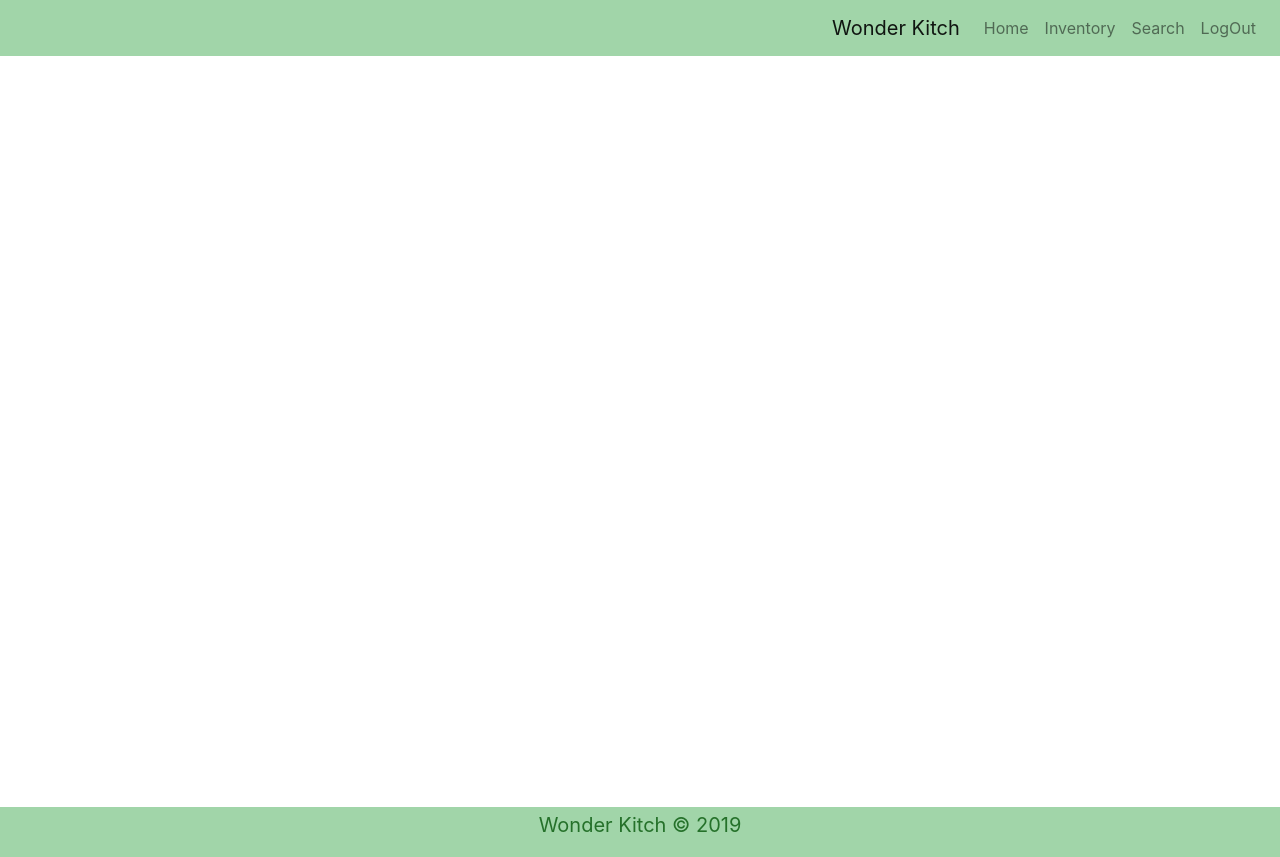
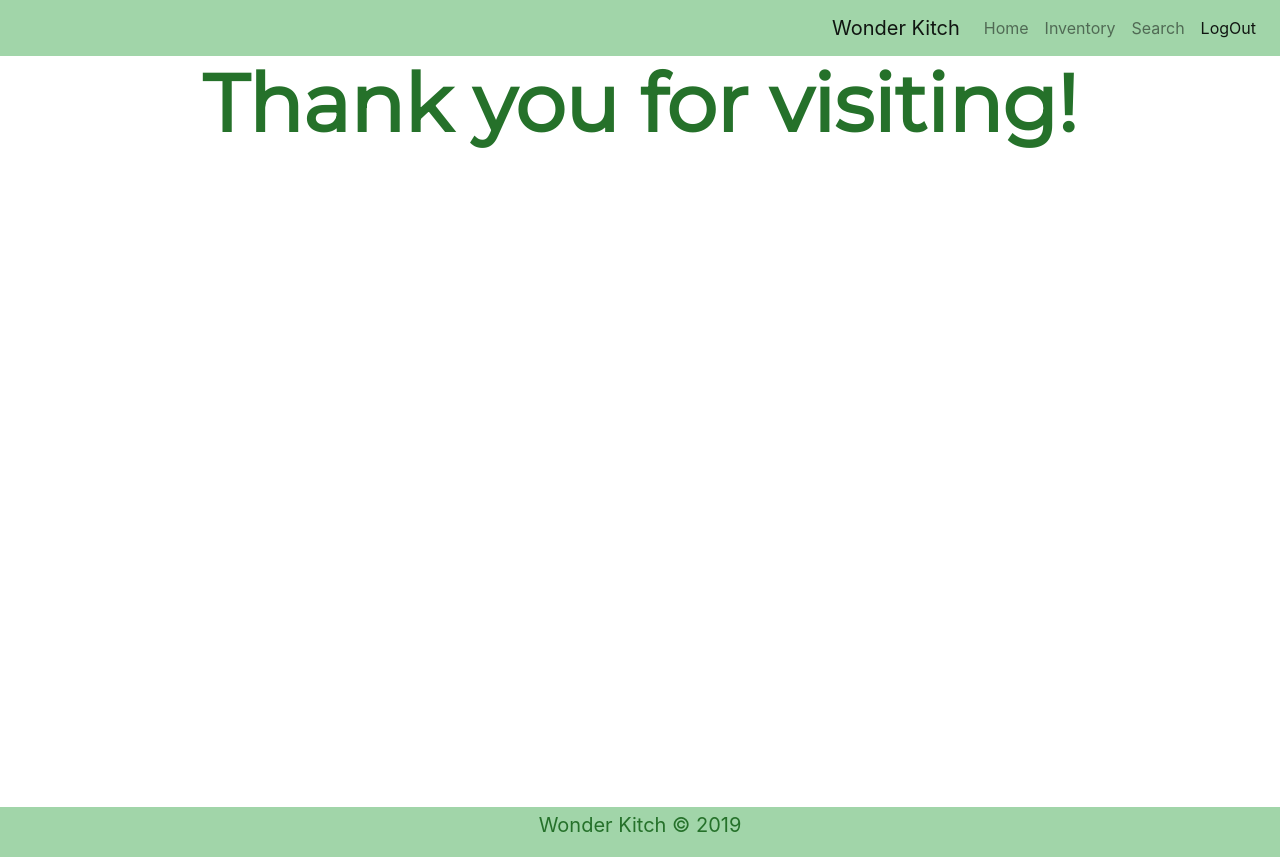
Before and after one commit to lalaneha/wonder-kitch-web, a React (Create React App) app: page /logout in a window 1280 px wide. Built offline with nearby package versions, Linux system fonts and the light colour scheme.

Commit message:
fixing login issues

```diff
--- a/src/App.js
+++ b/src/App.js
@@ -4,6 +4,7 @@ import React from "react";
 import { BrowserRouter as Router, Route, Redirect} from "react-router-dom";
 import Inventory2 from "./pages/Inventory2";
 import Login from "./pages/Login";
+import Logout from "./pages/Logout";
 import Signup from "./pages/Signup";
 import Teampage from "./pages/Teampage";
 import Home from "./pages/Home";
@@ -48,6 +49,7 @@ function App() {
           </Route>
           <Route exact path = "/login" component = {Login}/>
           <Route exact path="/signup" component={Signup} />
+          <Route exact path = "/logout" component = {Logout}/>
           <Route exact path="/teampage">
             <Teampage />
           </Route>
--- a/src/components/Navbar/index.js
+++ b/src/components/Navbar/index.js
@@ -37,8 +37,8 @@ function Navbar() {
           </li>
           <li className="nav-item">
             <Link
-              to="/login"
-              className={window.location.pathname === "/login" ? "nav-link active" : "nav-link"}
+              to="/logout"
+              className={window.location.pathname === "/logout" ? "nav-link active" : "nav-link"}
             >
               LogOut
             </Link>
--- /dev/null
+++ b/src/pages/Logout.js
@@ -0,0 +1,58 @@
+import React, {Component} from "react";
+import { MDBContainer, MDBRow, MDBCol, MDBCard, MDBCardBody, MDBModalFooter, MDBIcon, MDBCardHeader, MDBBtn, MDBInput} from "mdbreact";
+import Button from 'react-bootstrap/Button'
+import axios from "axios";
+import fakeAuth from '../utils/fakeAuth';
+
+
+
+
+
+class Logout extends Component {
+    // Setting the component's initial state
+    state = {
+        navigate:false,
+    };
+
+    logout=()=>{
+        localStorage.clear("token")
+        this.setState({navigate:true});
+    }
+
+    handleInputChange = event => {
+        const { name, value} =event.target;
+        this.setState({
+            [name]:value
+        });
+    };
+
+
+  handleFormSubmit = event => {
+    // Preventing the default behavior of the form submit (which is to refresh the page)
+    event.preventDefault();
+    console.log("test")
+
+    axios.post("http://localhost:3000/logout", {})
+    .then(res => {
+      if (res.status === "error") {
+        throw new Error(res.data.message);
+      }
+      console.log(res)
+      this.props.history.push("/logout");
+    })
+    .catch(err => this.setState({ error: err.message }));
+};
+
+render() {
+    return (
+
+    <div className="logoutcontainer">
+    <h1>Thank you for visiting!</h1>
+
+    </div>
+
+    )}
+    }
+
+
+    export default Logout;
--- a/src/pages/Signup.js
+++ b/src/pages/Signup.js
@@ -1,6 +1,8 @@
 import React, { Component }  from "react";
 import { MDBContainer, MDBRow, MDBCol, MDBBtn } from 'mdbreact';
 import axios from "axios";
+import fakeAuth from '../utils/fakeAuth';
+
 
 class FormPage extends Component {
   // Setting the component's initial state
@@ -29,7 +31,11 @@ class FormPage extends Component {
       if (res.status === "error") {
         throw new Error(res.data.message);
       }
+      console.log("signup")
       console.log(res)
+      // Tell the UI we've authenticated.
+      fakeAuth.isAuthenticated = true;
+      // React redirect to /home route.
       this.props.history.push("/home");
     })
     .catch(err => this.setState({ error: err.message }));
--- a/src/utils/fakeAuth.js
+++ b/src/utils/fakeAuth.js
@@ -1,5 +1,3 @@
-const axios = require('axios')
-
 
 const fakeAuth = {
     // Can I tie this to the session cookie?
```
